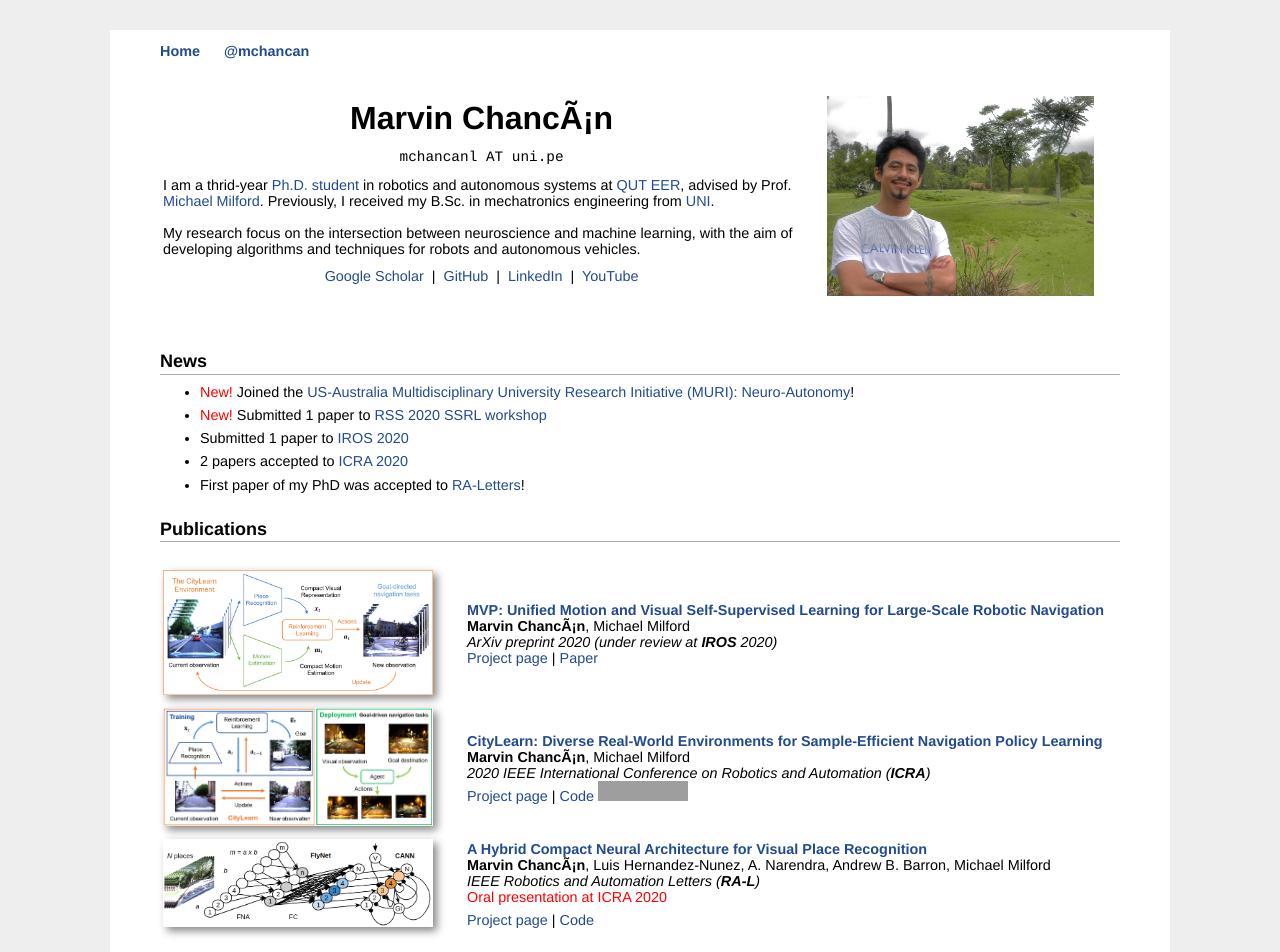
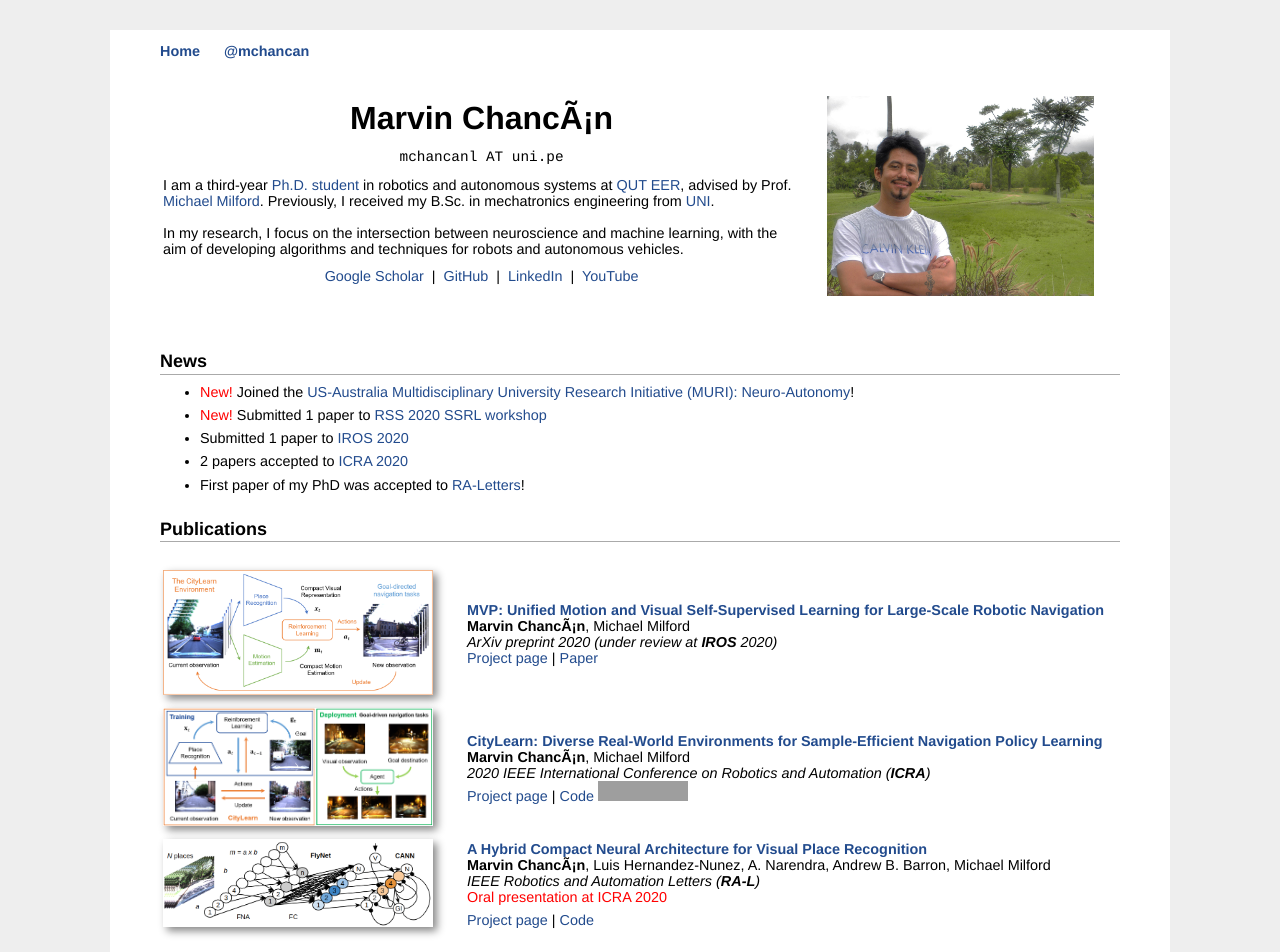
Before and after one commit to mchancan/mchancan.github.io, a Jekyll site: the page built from index.html, in a window 1280 px wide. Shown: the top 952 px of the page. Built offline with Jekyll 4.4.1, drawn with Linux system fonts in a browser that asks for light colours; comment, search, counter and statistics services are not loaded; grey boxes are pictures that could not be loaded.

Commit message:
Update index.html

```diff
--- a/index.html
+++ b/index.html
@@ -15,10 +15,10 @@ title: Marvin's Homepage
 		</p>
 		<!--</div>-->
 		<p>
-		I am a thrid-year <a href="https://research.qut.edu.au/qcr/people/marvin-chancan/">Ph.D. student</a> in robotics and autonomous systems at <a href="https://www.qut.edu.au">QUT</a> <a href="https://www.qut.edu.au/science-engineering/schools/electrical-engineering-robotics">EER</a>, advised by Prof. <a href="https://scholar.google.com/citations?user=TDSmCKgAAAAJ&hl=en">Michael Milford</a>.
+		I am a third-year <a href="https://research.qut.edu.au/qcr/people/marvin-chancan/">Ph.D. student</a> in robotics and autonomous systems at <a href="https://www.qut.edu.au">QUT</a> <a href="https://www.qut.edu.au/science-engineering/schools/electrical-engineering-robotics">EER</a>, advised by Prof. <a href="https://scholar.google.com/citations?user=TDSmCKgAAAAJ&hl=en">Michael Milford</a>.
 		Previously, I received my B.Sc. in mechatronics engineering from <a href="https://en.wikipedia.org/wiki/National_University_of_Engineering">UNI</a>.</br>
 		</br>
-		My research focus on the intersection between neuroscience and machine learning, with the aim of developing algorithms and techniques for robots and autonomous vehicles.
+		In my research, I focus on the intersection between neuroscience and machine learning, with the aim of developing algorithms and techniques for robots and autonomous vehicles.
 		</p>
 		<p align="center">
 			<!--<a href="mailto:mchancanl@uni.pe">Email</a> &nbsp;|&nbsp;-->
@@ -106,8 +106,8 @@ title: Marvin's Homepage
 			Fangwen Yu, <b>Marvin Chancán</b>, Jianga Shang, Youjian Hu, Michael Milford <br>
 			<em>2019 International Collegiate Competition for Brain-inspired Computing (<b>ICCBC</b>), Tsinghua University</em> <br>
 			<font color = 'red'>Top ¥ 300,000 Innovation Grant Prize</font></br>
-			[<a href="https://www.neuroslam.net/">Project page</a>]
-			[<a href="https://www.researchgate.net/publication/336813940_NeuroSLAM_A_Brain_Inspired_SLAM_System_for_3D_Environments">Poster</a>]
+			<a href="https://www.neuroslam.net/">Project page</a>]
+			<a href="https://www.researchgate.net/publication/336813940_NeuroSLAM_A_Brain_Inspired_SLAM_System_for_3D_Environments">Poster</a>
 		</td>
 	</tr>
 </tbody></table>
```
